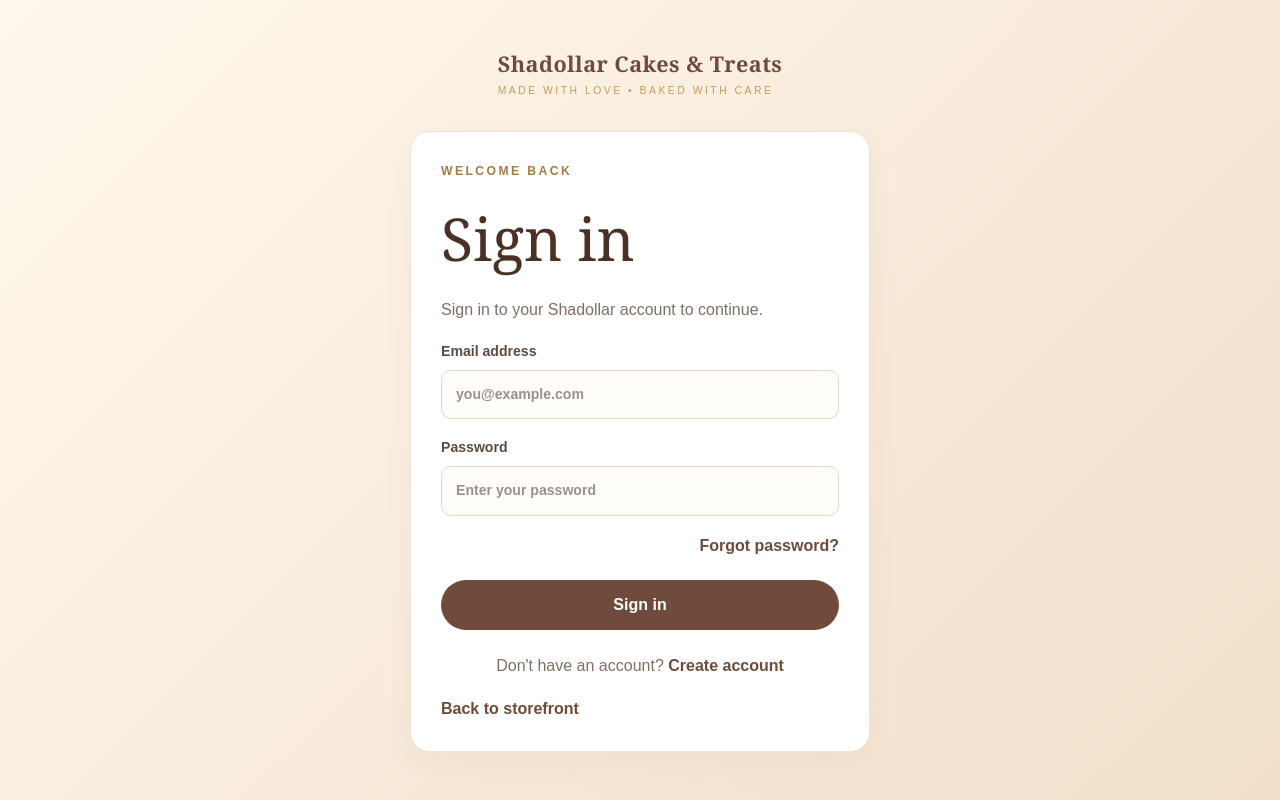
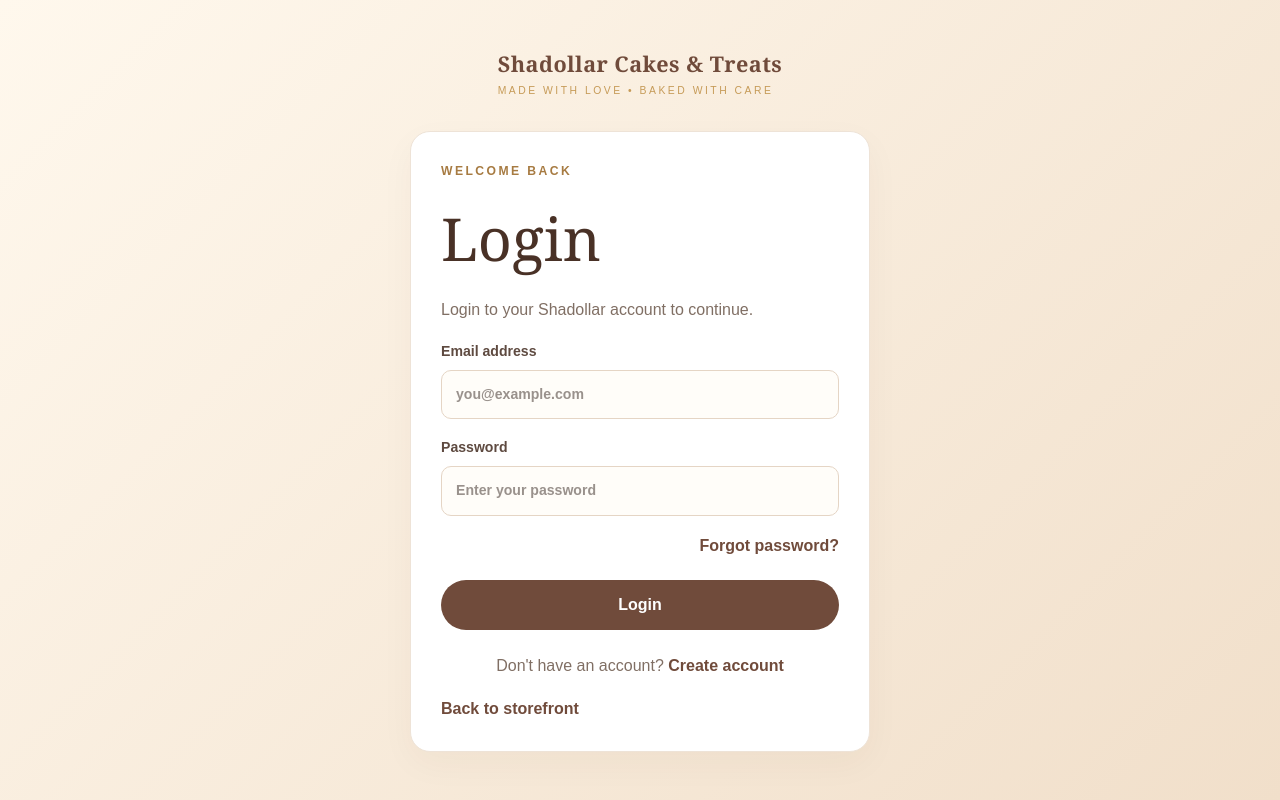
Before and after one commit to nihmatallah22/Baking-hub, a Next.js app: page /login in a window 1280 px wide. Built offline with nearby package versions, Linux system fonts and the light colour scheme.

Commit message:
Rename Sign in labels to Login

```diff
--- a/src/app/login/page.tsx
+++ b/src/app/login/page.tsx
@@ -37,7 +37,7 @@ export default function LoginPage() {
       router.replace(profile?.role === "admin" ? "/admin" : "/");
       router.refresh();
     } catch (err) {
-      setError(err instanceof Error ? err.message : "Unable to sign in. Please check your details and try again.");
+      setError(err instanceof Error ? err.message : "Unable to log in. Please check your details and try again.");
     } finally {
       setBusy(false);
     }
@@ -75,8 +75,8 @@ export default function LoginPage() {
 
       <form className="admin-panel admin-login-card" onSubmit={handleSubmit}>
         <div className="eyebrow">Welcome back</div>
-        <h1>Sign in</h1>
-        <p>Sign in to your Shadollar account to continue.</p>
+        <h1>Login</h1>
+        <p>Login to your Shadollar account to continue.</p>
 
         <label>
           Email address
@@ -110,7 +110,7 @@ export default function LoginPage() {
         {message && <p className="admin-alert admin-success" role="status">{message}</p>}
 
         <button className="button admin-submit" disabled={busy}>
-          {busy ? "Signing in..." : "Sign in"}
+          {busy ? "Logging in..." : "Login"}
         </button>
 
         <p style={{ textAlign: "center" }}>
```
